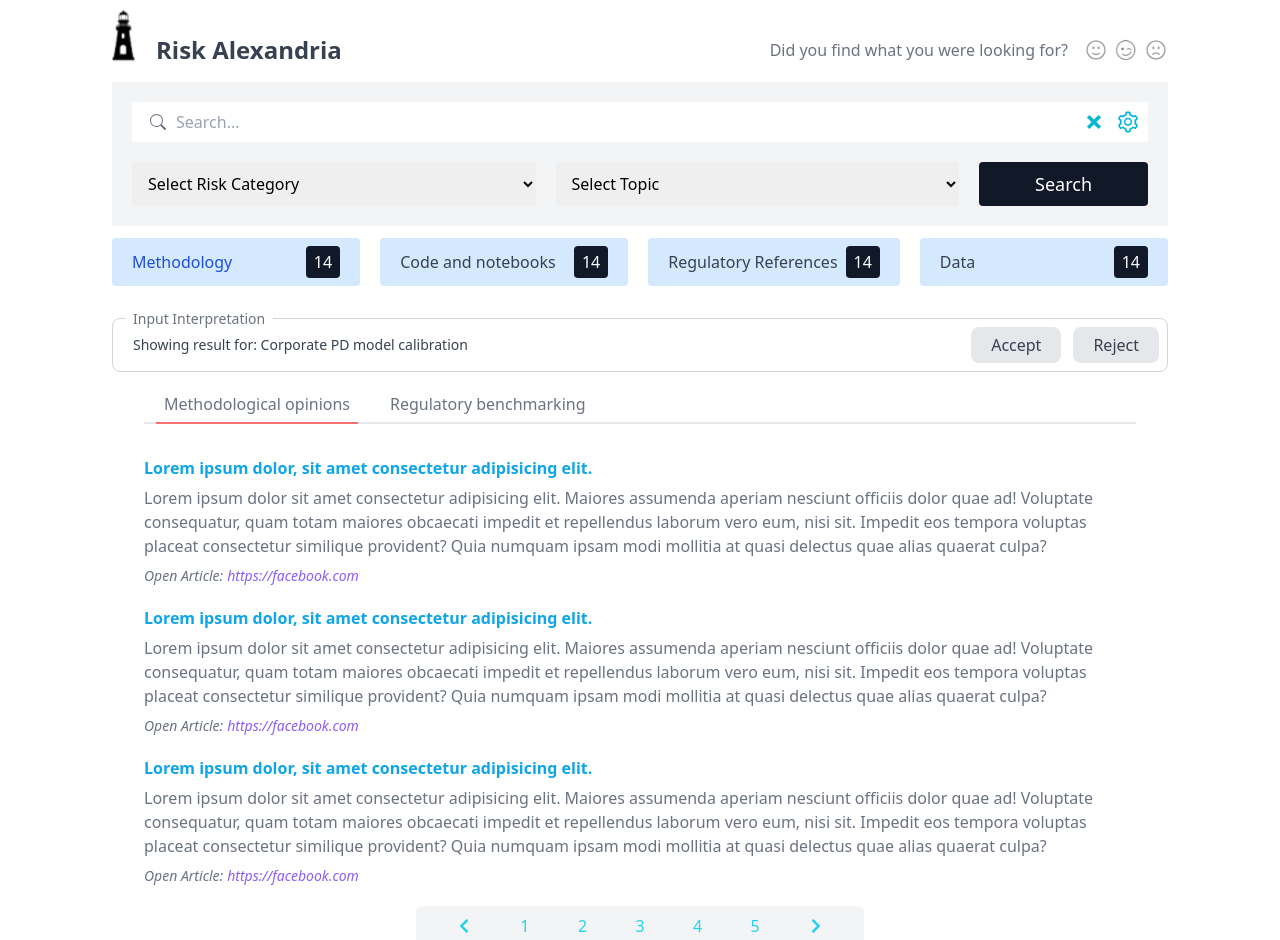
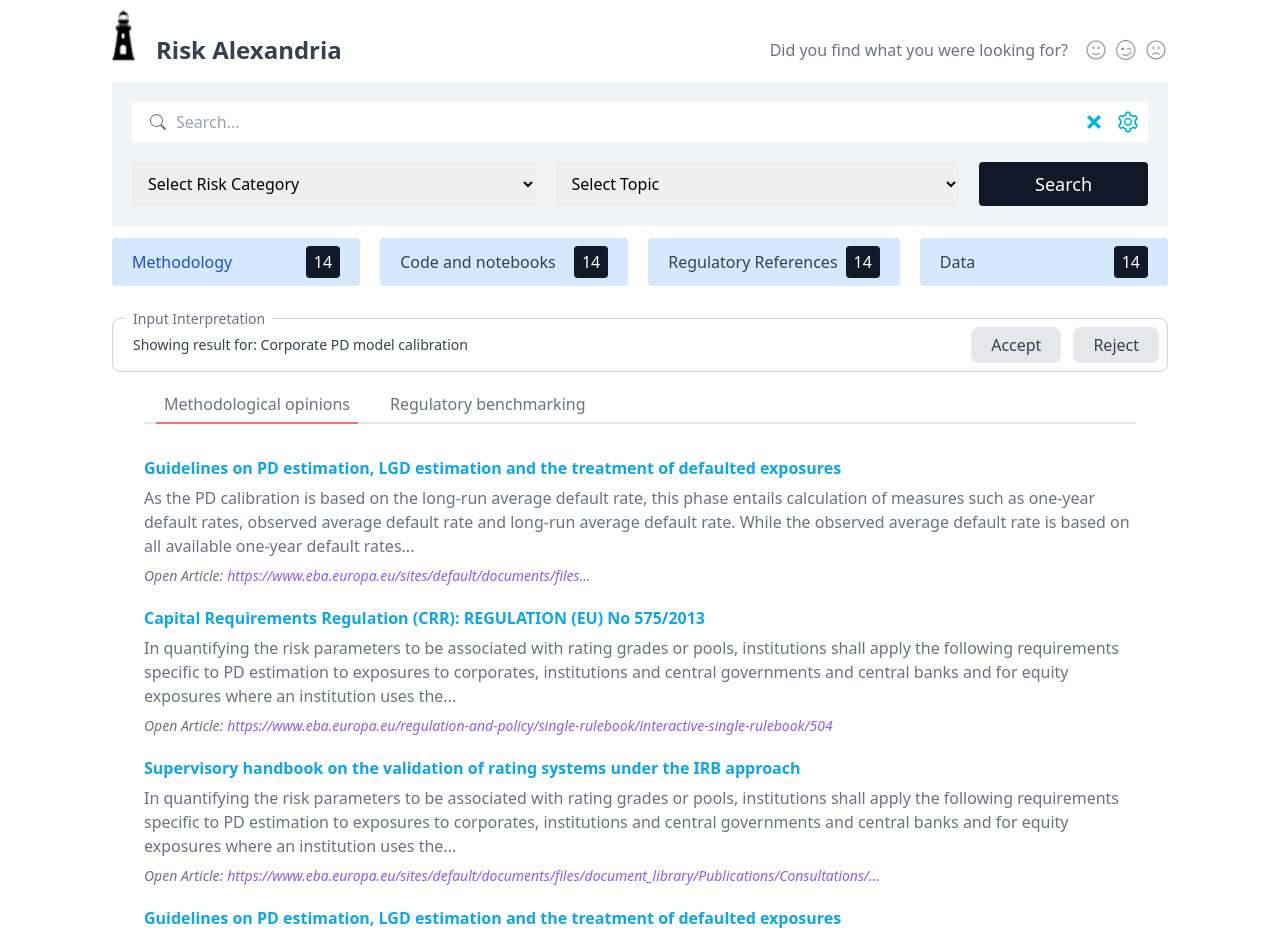
Before and after one commit to salman486/risk-alexandira, a React (Create React App) app: page / in a window 1280 px wide. Shown: the top 940 px of the page. Built offline with nearby package versions, Linux system fonts and the light colour scheme; the HTML template or start-up script is replaced by a standard one.

Commit message:
render json data

```diff
--- a/src/App.tsx
+++ b/src/App.tsx
@@ -72,8 +72,8 @@ function App() {
         </div>
 
         <div className="flex flex-wrap gap-3 lg:gap-5">
-          <select name="risk" className="flex-1 py-2 px-3">
-            <option disabled selected>
+          <select name="risk" className="flex-1 py-2 px-3" defaultValue="">
+            <option value="" disabled>
               Select Risk Category
             </option>
             <option value="risk quantification">risk quantification</option>
@@ -84,8 +84,8 @@ function App() {
               Margin of Conservatism
             </option>
           </select>
-          <select name="risk" className="flex-1 py-2 px-3">
-            <option disabled selected>
+          <select name="risk" className="flex-1 py-2 px-3" defaultValue="">
+            <option value="" disabled>
               Select Topic
             </option>
             <option value="methodology">methodology</option>
--- a/src/components/tabs/Methodology.tsx
+++ b/src/components/tabs/Methodology.tsx
@@ -1,4 +1,11 @@
 import { FaChevronLeft, FaChevronRight } from 'react-icons/fa';
+import formatObjectByFieldToArray from '../../helpers/formatObjectByFieldToArray';
+import methodologicalOpinionsData from '../../data/methodological_opinions.json';
+
+const methodologies = formatObjectByFieldToArray(
+  methodologicalOpinionsData,
+  'Heading'
+);
 
 const Methodology = () => {
   return (
@@ -14,66 +21,19 @@ const Methodology = () => {
       </div>
 
       <div className="mt-8 space-y-5">
-        <div>
-          <h2 className="font-semibold text-sky-500">
-            Lorem ipsum dolor, sit amet consectetur adipisicing elit.
-          </h2>
-          <p className="mt-1.5 text-gray-500">
-            Lorem ipsum dolor sit amet consectetur adipisicing elit. Maiores
-            assumenda aperiam nesciunt officiis dolor quae ad! Voluptate
-            consequatur, quam totam maiores obcaecati impedit et repellendus
-            laborum vero eum, nisi sit. Impedit eos tempora voluptas placeat
-            consectetur similique provident? Quia numquam ipsam modi mollitia at
-            quasi delectus quae alias quaerat culpa?
-          </p>
+        {methodologies.map(({ Heading, Link, Text }, i) => (
+          <div key={i}>
+            <h2 className="font-semibold text-sky-500">{Heading}</h2>
+            <p className="mt-1.5 text-gray-500">{Text}</p>
 
-          <div className="mt-2 flex items-center space-x-1 text-sm italic">
-            <span className="text-gray-500">Open Article:</span>
-            <a href="https://facebook.com" className="text-violet-500">
-              https://facebook.com
-            </a>
+            <div className="mt-2 flex items-center space-x-1 text-sm italic">
+              <span className="text-gray-500">Open Article:</span>
+              <a href={Link} className="text-violet-500">
+                {Link}
+              </a>
+            </div>
           </div>
-        </div>
-        <div>
-          <h2 className="font-semibold text-sky-500">
-            Lorem ipsum dolor, sit amet consectetur adipisicing elit.
-          </h2>
-          <p className="mt-1.5 text-gray-500">
-            Lorem ipsum dolor sit amet consectetur adipisicing elit. Maiores
-            assumenda aperiam nesciunt officiis dolor quae ad! Voluptate
-            consequatur, quam totam maiores obcaecati impedit et repellendus
-            laborum vero eum, nisi sit. Impedit eos tempora voluptas placeat
-            consectetur similique provident? Quia numquam ipsam modi mollitia at
-            quasi delectus quae alias quaerat culpa?
-          </p>
-
-          <div className="mt-2 flex items-center space-x-1 text-sm italic">
-            <span className="text-gray-500">Open Article:</span>
-            <a href="https://facebook.com" className="text-violet-500">
-              https://facebook.com
-            </a>
-          </div>
-        </div>
-        <div>
-          <h2 className="font-semibold text-sky-500">
-            Lorem ipsum dolor, sit amet consectetur adipisicing elit.
-          </h2>
-          <p className="mt-1.5 text-gray-500">
-            Lorem ipsum dolor sit amet consectetur adipisicing elit. Maiores
-            assumenda aperiam nesciunt officiis dolor quae ad! Voluptate
-            consequatur, quam totam maiores obcaecati impedit et repellendus
-            laborum vero eum, nisi sit. Impedit eos tempora voluptas placeat
-            consectetur similique provident? Quia numquam ipsam modi mollitia at
-            quasi delectus quae alias quaerat culpa?
-          </p>
-
-          <div className="mt-2 flex items-center space-x-1 text-sm italic">
-            <span className="text-gray-500">Open Article:</span>
-            <a href="https://facebook.com" className="text-violet-500">
-              https://facebook.com
-            </a>
-          </div>
-        </div>
+        ))}
       </div>
 
       <div className="mx-auto mt-5 flex max-w-md items-center justify-between rounded-md bg-gray-100 px-6 py-2 text-cyan-400 lg:px-10">
--- a/src/components/tabs/References.tsx
+++ b/src/components/tabs/References.tsx
@@ -1,47 +1,35 @@
+import formatObjectByFieldToArray from '../../helpers/formatObjectByFieldToArray';
+import referencesData from '../../data/references.json';
+import detailReferencesData from '../../data/detailed_references.json';
+
+const references = formatObjectByFieldToArray(referencesData, 'Heading');
+const detailedReferences = formatObjectByFieldToArray(
+  detailReferencesData,
+  'Reference'
+);
+
 const References = () => {
   return (
     <div className="mt-8 space-y-5">
-      <div>
-        <h2 className="font-semibold italic text-sky-500">
-          Lorem ipsum dolor, sit amet consectetur adipisicing elit.
-        </h2>
-        <p className="mt-1.5 text-gray-500">
-          Lorem ipsum dolor sit amet consectetur adipisicing elit. Maiores
-          assumenda aperiam nesciunt officiis dolor quae ad! Voluptate
-          consequatur, quam totam maiores obcaecati impedit et repellendus
-          laborum vero eum, nisi sit. Impedit eos tempora voluptas placeat
-          consectetur similique provident? Quia numquam ipsam modi mollitia at
-          quasi delectus quae alias quaerat culpa?
-        </p>
+      {references.map(({ Heading, Text, ...obj }, i) => (
+        <div key={i}>
+          <h2 className="font-semibold italic text-sky-500">{Heading}</h2>
+          <p className="mt-1.5 text-gray-500">{Text}</p>
 
           <div className="mt-2 flex items-center space-x-1 text-sm italic">
-          <span className="text-gray-500">Excel file:</span>
-          <a href="https://facebook.com" className="text-violet-500">
-            https://facebook.com
+            <span className="text-gray-500">
+              {obj['File reference'].split('\u00a0')[0]}
+            </span>
+            <a
+              href={obj['File reference'].split('\u00a0')[1]}
+              className="text-violet-500"
+            >
+              {obj['File reference'].split('\u00a0')[1]}
             </a>
           </div>
         </div>
+      ))}
 
-      <div>
-        <h2 className="font-semibold italic text-sky-500">
-          Lorem ipsum dolor, sit amet consectetur adipisicing elit.
-        </h2>
-        <p className="mt-1.5 text-gray-500">
-          Lorem ipsum dolor sit amet consectetur adipisicing elit. Maiores
-          assumenda aperiam nesciunt officiis dolor quae ad! Voluptate
-          consequatur, quam totam maiores obcaecati impedit et repellendus
-          laborum vero eum, nisi sit. Impedit eos tempora voluptas placeat
-          consectetur similique provident? Quia numquam ipsam modi mollitia at
-          quasi delectus quae alias quaerat culpa?
-        </p>
-
-        <div className="mt-2 flex items-center space-x-1 text-sm italic">
-          <span className="text-gray-500">Excel file:</span>
-          <a href="https://facebook.com" className="text-violet-500">
-            https://facebook.com
-          </a>
-        </div>
-      </div>
       <div>
         <h2 className="font-semibold italic text-sky-500">
           Detailed references
@@ -64,46 +52,20 @@ const References = () => {
           </thead>
 
           <tbody>
-            <tr>
+            {detailedReferences.map(({ Reference, Sections }, i) => (
+              <tr key={i}>
                 <td className="border border-gray-900 px-2 py-1 text-center">
-                1
+                  {i + 1}
                 </td>
                 <td className="border border-gray-900 px-5 py-1 text-center text-gray-500">
-                Lorem ipsum dolor sit amet consectetur adipisicing elit. Amet,
-                voluptate obcaecati aliquid culpa assumenda sequi officiis quasi
-                commodi!
+                  {Reference}
                 </td>
 
                 <td className="border border-gray-900 px-10 py-1 text-center text-gray-500">
-                Section 2.1
+                  {Sections}
                 </td>
               </tr>
-            <tr>
-              <td className="border border-gray-900 px-2 py-1 text-center">
-                2
-              </td>
-              <td className="border border-gray-900 px-5 py-1 text-center text-gray-500">
-                Lorem ipsum dolor sit amet consectetur adipisicing elit. Amet,
-                voluptate obcaecati aliquid culpa assumenda sequi officiis quasi
-                commodi!
-              </td>
-
-              <td className="border border-gray-900 px-10 py-1 text-center text-gray-500">
-                Section 2.1
-              </td>
-            </tr>
-            <tr>
-              <td className="border border-gray-900 px-2 py-1 text-center">
-                -
-              </td>
-              <td className="border border-gray-900 px-5 py-1 text-center text-gray-500">
-                -
-              </td>
-
-              <td className="border border-gray-900 px-10 py-1 text-center text-gray-500">
-                -
-              </td>
-            </tr>
+            ))}
           </tbody>
         </table>
       </div>
--- /dev/null
+++ b/src/helpers/formatObjectByFieldToArray.ts
@@ -0,0 +1,24 @@
+export default function formatObjectByFieldToArray<
+  T extends Record<string, Record<string, string>>
+>(obj: T, byField: keyof T) {
+  const idsArray = obj[byField];
+
+  type keys = keyof T;
+  type ids = keyof typeof idsArray;
+
+  const formattedArr: Record<keyof T, string>[] = [];
+  const headings = Object.keys(idsArray) as ids[];
+  const allKeys = Object.keys(obj) as keys[];
+
+  headings.forEach(id => {
+    const formattedObj: Record<keyof T, string> = {} as Record<keyof T, string>;
+
+    allKeys.forEach(key => {
+      formattedObj[key] = obj[key] ? obj[key][id] || '' : '';
+    });
+
+    formattedArr.push(formattedObj);
+  });
+
+  return formattedArr;
+}
```
Also changed, not shown: src/data/detailed_references.json (renamed from public/data/detailed_references.json), src/data/methodological_opinions.json (renamed from public/data/methodological_opinions.json), src/data/references.json (renamed from public/data/references.json). Lines whose indentation alone changed are shown as unchanged.
